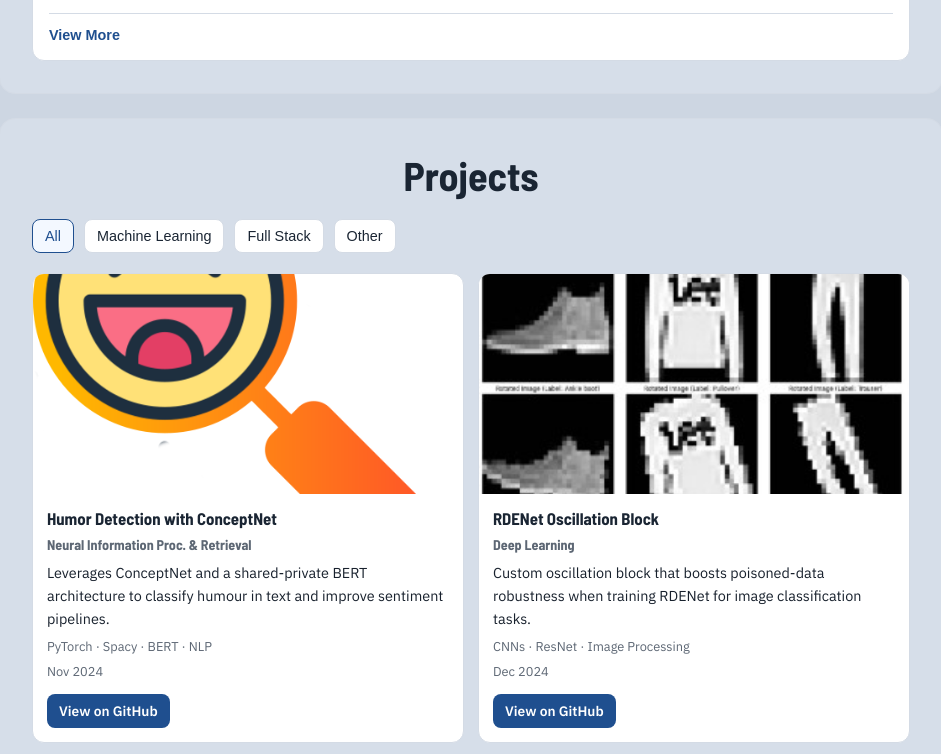
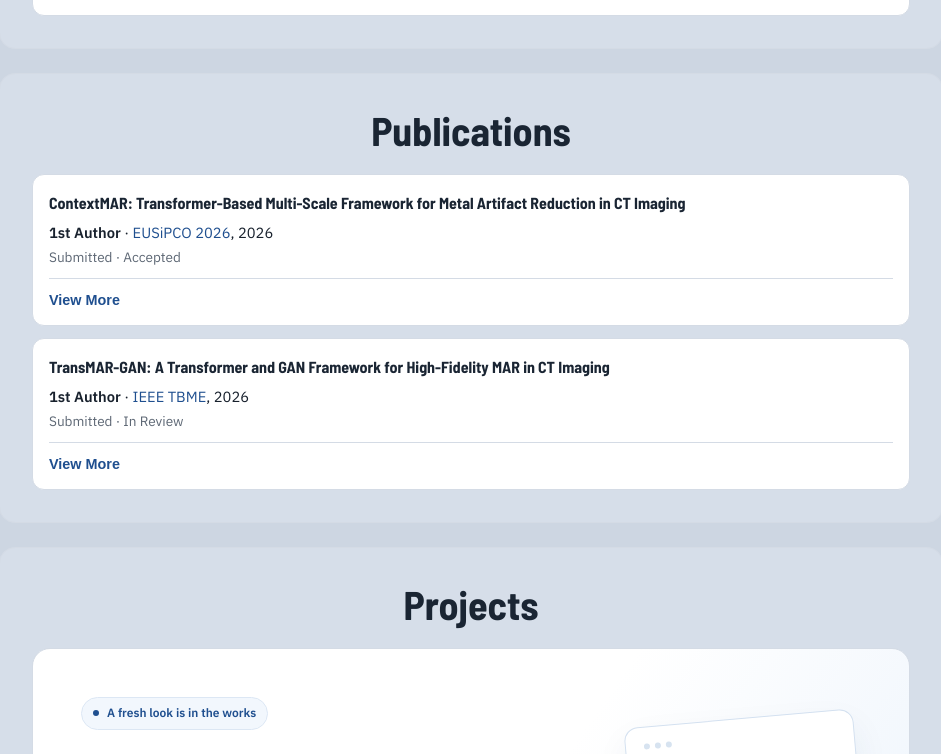
Before and after one commit to mpat247/manavpatel.github.io, a React (Vite) app: page / in a window 1280 px wide. Shown: the part 4565-5319 px from the top of the page, without its empty margins (309-1250 px from the left). Built offline with nearby package versions, Linux system fonts and the light colour scheme.

Commit message:
Restore Georgia Tech education, refresh skills, and revamp projects section

```diff
--- a/src/components/Projects/ProjectsComponent.css
+++ b/src/components/Projects/ProjectsComponent.css
@@ -13,14 +13,6 @@
   text-align: center;
 }
 
-.projects-label {
-  margin: 0 0 8px;
-  font-size: 0.8rem;
-  letter-spacing: 0.08em;
-  text-transform: uppercase;
-  color: var(--text-muted);
-}
-
 .projects-heading {
   margin: 0;
   font-size: clamp(1.9rem, 3.6vw, 2.5rem);
@@ -28,113 +20,147 @@
   color: var(--secondary-color);
 }
 
-.filter-btns {
-  margin-bottom: 20px;
-  display: flex;
-  flex-wrap: wrap;
-  gap: 10px;
+.projects-revamp {
+  display: grid;
+  grid-template-columns: minmax(0, 1fr) 230px;
+  align-items: center;
+  gap: 40px;
+  padding: clamp(28px, 4vw, 48px);
+  border: 1px solid var(--border-color);
+  border-radius: 18px;
+  background: linear-gradient(125deg, #ffffff 55%, #edf4fc 100%);
+  overflow: hidden;
 }
 
-.filter-btn {
-  padding: 8px 12px;
-  border: 1px solid var(--border-color);
-  border-radius: 8px;
-  cursor: pointer;
-  background: #ffffff;
-  color: var(--secondary-color);
-  font-size: 0.9rem;
-  transition:
-    border-color 0.2s,
-    color 0.2s,
-    background 0.2s;
+.projects-revamp-content {
+  min-width: 0;
 }
 
-.filter-btn:hover,
-.filter-btn.active {
-  background: #f3f8ff;
+.projects-revamp-badge {
+  display: inline-flex;
+  align-items: center;
+  gap: 8px;
+  padding: 7px 11px;
+  border: 1px solid #dce7f4;
+  border-radius: 999px;
+  background: #f2f7fd;
   color: var(--accent-color);
-  border-color: var(--accent-color);
+  font-size: 0.75rem;
+  font-weight: 600;
+  line-height: 1.4;
 }
 
-.projects-featured-grid {
-  display: grid;
-  gap: 14px;
-  grid-template-columns: repeat(auto-fit, minmax(360px, 1fr));
-  margin-bottom: 14px;
+.projects-revamp-badge > span {
+  width: 6px;
+  height: 6px;
+  flex-shrink: 0;
+  border-radius: 50%;
+  background: var(--accent-color);
 }
 
-.projects-support-grid {
-  display: grid;
-  gap: 14px;
-  grid-template-columns: repeat(auto-fit, minmax(280px, 1fr));
+.projects-revamp h3 {
+  margin: 18px 0 12px;
+  color: var(--secondary-color);
+  font-size: clamp(1.8rem, 3.4vw, 2.6rem);
+  line-height: 1.15;
+  letter-spacing: -0.025em;
 }
 
-.project-card {
-  border: 1px solid var(--border-color);
-  border-radius: 12px;
-  overflow: hidden;
-  background: #ffffff;
-  display: grid;
-  grid-template-rows: 180px 1fr;
+.projects-revamp p {
+  max-width: 520px;
+  margin: 0;
+  color: var(--text-muted);
+  font-size: 0.98rem;
+  line-height: 1.75;
 }
 
-.project-card.featured {
-  grid-template-rows: 220px 1fr;
-}
-
-.project-image {
-  width: 100%;
-  height: 100%;
-  object-fit: cover;
-}
-
-.project-content {
-  padding: 14px;
-  display: flex;
-  flex-direction: column;
-  gap: 8px;
-}
-
-.project-content h3 {
-  margin: 0;
-  font-size: 1.05rem;
-  color: var(--secondary-color);
-}
-
-.project-content h5 {
-  margin: 0;
+.projects-revamp-link {
+  display: inline-flex;
+  align-items: center;
+  gap: 12px;
+  margin-top: 24px;
+  padding: 11px 16px;
+  border-radius: 9px;
+  background: var(--accent-color);
+  color: #ffffff;
   font-size: 0.88rem;
-  color: var(--text-muted);
-}
-
-.project-content p {
-  margin: 0;
-  color: var(--text-primary);
-  line-height: 1.6;
-  font-size: 0.9rem;
-}
-
-.project-meta {
-  font-size: 0.8rem;
-  color: var(--text-muted);
-}
-
-.btn-primary {
-  display: inline-block;
-  margin-top: 6px;
-  padding: 8px 12px;
-  border-radius: 8px;
-  background: var(--accent-color);
-  color: #fff;
+  font-weight: 600;
   text-decoration: none;
-  font-size: 0.86rem;
-  font-weight: 600;
-  align-self: flex-start;
   transition: background 0.2s;
 }
 
-.btn-primary:hover {
+.projects-revamp-link:hover {
   background: var(--accent-hover);
+}
+
+.projects-revamp-link:focus-visible {
+  outline: 2px solid var(--accent-color);
+  outline-offset: 4px;
+}
+
+.projects-revamp-link svg {
+  width: 18px;
+  height: 18px;
+}
+
+.projects-revamp-art {
+  padding: 18px 0;
+}
+
+.projects-revamp-window {
+  padding: 16px 18px 22px;
+  border: 1px solid #d4e1f0;
+  border-radius: 14px;
+  background: #ffffff;
+  box-shadow: 0 16px 35px #193b6710;
+  transform: rotate(-5deg);
+}
+
+.projects-revamp-window-bar {
+  display: flex;
+  gap: 5px;
+}
+
+.projects-revamp-window-bar span {
+  width: 6px;
+  height: 6px;
+  border-radius: 50%;
+  background: #d7e3f0;
+}
+
+.projects-revamp-window > svg {
+  display: block;
+  width: 120px;
+  height: 80px;
+  margin: 18px auto 14px;
+  color: var(--accent-color);
+}
+
+.projects-revamp-lines {
+  display: grid;
+  gap: 7px;
+  padding: 0 12px;
+}
+
+.projects-revamp-lines span {
+  height: 5px;
+  border-radius: 99px;
+  background: #e8eff7;
+}
+
+.projects-revamp-lines span:nth-child(2) {
+  width: 75%;
+}
+
+.projects-revamp-lines span:nth-child(3) {
+  width: 50%;
+}
+
+@media (max-width: 1100px) {
+  .projects-revamp {
+    grid-template-columns: minmax(0, 1fr) 180px;
+    gap: 24px;
+  }
 }
 
 @media (max-width: 900px) {
@@ -142,7 +168,12 @@
     padding: 22px;
   }
 
-  .projects-featured-grid {
+  .projects-revamp {
     grid-template-columns: 1fr;
+    gap: 0;
+  }
+
+  .projects-revamp-art {
+    display: none;
   }
 }
--- a/src/components/Projects/ProjectsComponent.jsx
+++ b/src/components/Projects/ProjectsComponent.jsx
@@ -1,137 +1,6 @@
-/* ─────────────────────────────────────────────────────────────
-   ProjectsComponent
-   -------------------------------------------------------------
-   - Category filter (All · ML · Full-Stack · Other)
-   - Responsive 3-column masonry-like grid
-   - Hover overlay + modal pop-up for details
-   - NO external libs, only React & CSS
-   ─────────────────────────────────────────────────────────── */
-
-import { useState } from "react";
 import "./ProjectsComponent.css";
 
-/* ###############  DATA  ################## */
-const projectData = [
-  {
-    id: 12,
-    title: "Humor Detection with ConceptNet",
-    subtitle: "Neural Information Proc. & Retrieval",
-    img: "humor.png",
-    category: "ml",
-    skills: "PyTorch · Spacy · BERT · NLP",
-    date: "Nov 2024",
-    github: "https://github.com/mpat247/Enhanced-Humour-Detection",
-    description:
-      "Leverages ConceptNet and a shared-private BERT architecture to classify humour in text and improve sentiment pipelines.",
-  },
-  {
-    id: 13,
-    title: "RDENet Oscillation Block",
-    subtitle: "Deep Learning",
-    img: "rde.jpg",
-    category: "ml",
-    skills: "CNNs · ResNet · Image Processing",
-    date: "Dec 2024",
-    github: "https://github.com/mpat247/RDENet-Oscillation-Block",
-    description:
-      "Custom oscillation block that boosts poisoned-data robustness when training RDENet for image classification tasks.",
-  },
-  {
-    id: 14,
-    title: "Credit Scoring · Anomaly Detection",
-    subtitle: "Secure Machine Learning",
-    img: "credit.png",
-    category: "ml",
-    skills: "Random Forest · XGBoost · Data Poisoning",
-    date: "Dec 2024",
-    github: "https://github.com/mpat247/Credit-Scoring-Model",
-    description:
-      "Combines classic tabular ML with anomaly-detection defences to harden credit-risk pipelines against poisoning attacks.",
-  },
-  {
-    id: 1,
-    title: "Movie Success Predictor",
-    subtitle: "Neural Networks",
-    img: "movie4.png",
-    category: "ml",
-    skills: "LSTM · BERT · TensorFlow",
-    date: "Jul 2024",
-    github: "https://github.com/mpat247/MovieSuccessPredictor",
-    description:
-      "Predicts box-office success from pre-release signals using BERT embeddings, LSTMs and ensemble baselines.",
-  },
-  {
-    id: 2,
-    title: "BiasAware",
-    subtitle: "Capstone Project",
-    img: "biasaware.png",
-    category: "fullstack",
-    skills: "React · Node.js · MongoDB",
-    date: "Apr 2024",
-    github: "https://github.com/mpat247/BiasAware",
-    description:
-      "Web platform that surfaces demographic bias in ML models via explainability heat-maps and reporting dashboards.",
-  },
-  {
-    id: 4,
-    title: "Resort Transportation MS",
-    subtitle: "Cloud & Distributed",
-    img: "resort.png",
-    category: "fullstack",
-    skills: "FastAPI · React · AWS",
-    date: "Mar 2024",
-    github: "https://github.com/mpat247/ResortTransportationManagement",
-    description:
-      "Micro-service suite that optimises shuttle routes for large resorts; CI/CD via GitHub Actions → EKS.",
-  },
-  {
-    id: 6,
-    title: "onTrack",
-    subtitle: "Project Management",
-    img: "calendar.png",
-    category: "fullstack",
-    skills: "Express · React · Oracle",
-    date: "Nov 2023",
-    github: "https://github.com/mpat247/onTrack",
-    description:
-      "Student PM tool with sprint boards, burndown charts and Gantt view; backend REST API built with Express.",
-  },
-  {
-    id: 9,
-    title: "manavpatel.me",
-    subtitle: "Personal Portfolio",
-    img: "portfolio.png",
-    category: "other",
-    skills: "HTML · CSS · JavaScript",
-    date: "",
-    github: "https://github.com/mpat247/manavpatel.github.io",
-    description:
-      "Static portfolio (the one you’re migrating!) originally crafted with vanilla HTML/CSS/JS and particles.js.",
-  },
-  {
-    id: 15,
-    title: "My GitHub",
-    subtitle: "",
-    img: "github.png",
-    category: "all",
-    skills: "",
-    date: "",
-    github: "https://github.com/mpat247",
-    description:
-      "Browse all repos, issues and OSS contributions on my GitHub profile.",
-  },
-];
-
-/* ################  COMPONENT ################ */
 export default function ProjectsComponent() {
-  const [filter, setFilter] = useState("all");
-
-  const filtered = projectData.filter(
-    (p) => filter === "all" || p.category === filter,
-  );
-  const featured = filtered.slice(0, 2);
-  const supporting = filtered.slice(2);
-
   return (
     <section id="projects" className="projects-section">
       <div className="projects-container">
@@ -141,88 +10,62 @@ export default function ProjectsComponent() {
           </h2>
         </div>
 
-        <div className="filter-btns" data-aos="fade-in">
-          {["all", "ml", "fullstack", "other"].map((cat) => (
-            <button
-              key={cat}
-              className={`filter-btn ${filter === cat ? "active" : ""}`}
-              onClick={() => setFilter(cat)}
+        <div className="projects-revamp">
+          <div className="projects-revamp-content">
+            <span className="projects-revamp-badge">
+              <span aria-hidden="true" />
+              A fresh look is in the works
+            </span>
+            <h3>Under Revamp</h3>
+            <p>
+              I’m refreshing this space with selected software and ML/AI projects.
+              Explore my work on GitHub in the meantime.
+            </p>
+            <a
+              href="https://github.com/mpat247"
+              target="_blank"
+              rel="noreferrer"
+              className="projects-revamp-link"
             >
-              {cat === "all"
-                ? "All"
-                : cat === "ml"
-                  ? "Machine Learning"
-                  : cat === "fullstack"
-                    ? "Full Stack"
-                    : "Other"}
-            </button>
-          ))}
-        </div>
+              Explore GitHub
+              <svg
+                viewBox="0 0 24 24"
+                fill="none"
+                stroke="currentColor"
+                strokeWidth="1.8"
+                strokeLinecap="round"
+                strokeLinejoin="round"
+                aria-hidden="true"
+              >
+                <path d="M7 17 17 7M7 7h10v10" />
+              </svg>
+            </a>
+          </div>
 
-        <div className="projects-featured-grid">
-          {featured.map((proj) => (
-            <article
-              key={proj.id}
-              className="project-card featured"
-              data-aos="fade-up"
-            >
-              <img
-                src={`/images/${proj.img}`}
-                alt={proj.title}
-                className="project-image"
-              />
-              <div className="project-content">
-                <h3>{proj.title}</h3>
-                {proj.subtitle && <h5>{proj.subtitle}</h5>}
-                <p>{proj.description}</p>
-                {proj.skills && (
-                  <span className="project-meta">{proj.skills}</span>
-                )}
-                {proj.date && <span className="project-meta">{proj.date}</span>}
-                {proj.github && (
-                  <a
-                    href={proj.github}
-                    target="_blank"
-                    rel="noreferrer"
-                    className="btn-primary"
-                  >
-                    View on GitHub
-                  </a>
-                )}
+          <div className="projects-revamp-art" aria-hidden="true">
+            <div className="projects-revamp-window">
+              <div className="projects-revamp-window-bar">
+                <span />
+                <span />
+                <span />
               </div>
-            </article>
-          ))}
-        </div>
-
-        <div className="projects-support-grid">
-          {supporting.map((proj) => (
-            <article key={proj.id} className="project-card" data-aos="fade-up">
-              <img
-                src={`/images/${proj.img}`}
-                alt={proj.title}
-                className="project-image"
-              />
-              <div className="project-content">
-                <h3>{proj.title}</h3>
-                {proj.subtitle && <h5>{proj.subtitle}</h5>}
-                <p>{proj.description}</p>
-                {proj.skills && (
-                  <span className="project-meta">{proj.skills}</span>
-                )}
-                {proj.date && <span className="project-meta">{proj.date}</span>}
-                {proj.github && (
-                  <a
-                    href={proj.github}
-                    target="_blank"
-                    rel="noreferrer"
-                    className="btn-primary"
-                  >
-                    View on GitHub
-                  </a>
-                )}
+              <svg
+                viewBox="0 0 120 80"
+                fill="none"
+                stroke="currentColor"
+                strokeWidth="4"
+                strokeLinecap="round"
+                strokeLinejoin="round"
+              >
+                <path d="m36 22-18 18 18 18M84 22l18 18-18 18M69 14 51 66" />
+              </svg>
+              <div className="projects-revamp-lines">
+                <span />
+                <span />
+                <span />
               </div>
-            </article>
-          ))}
+            </div>
+          </div>
         </div>
       </div>
     </section>
--- a/src/components/Skills/SkillsComponent.jsx
+++ b/src/components/Skills/SkillsComponent.jsx
@@ -1,8 +1,8 @@
 /* ─────────────────────────────────────────────────────────────
    SkillsComponent
    -------------------------------------------------------------
-   Categories: Languages · Frameworks/Libraries · Machine
-   Learning · Data · DevOps & Tools
+   Categories: Languages · Frameworks/Testing · ML/AI · Data ·
+   Cloud, DevOps, & Tools
    ─────────────────────────────────────────────────────────── */
 
 import "./SkillsComponent.css";
@@ -26,10 +26,10 @@ const skillGroups = [
         <polyline points="8 6 2 12 8 18" />
       </svg>
     ),
-    text: "Python · TypeScript · Java · C# · C++ · C · Go · Bash · SQL · HTML/CSS",
+    text: "Java · Python · TypeScript · JavaScript · C# · C++ · C · SQL",
   },
   {
-    title: "Frameworks / Libraries",
+    title: "Frameworks / Testing",
     icon: (
       <svg
         xmlns="http://www.w3.org/2000/svg"
@@ -47,10 +47,10 @@ const skillGroups = [
         <polyline points="2 12 12 17 22 12" />
       </svg>
     ),
-    text: "Node.js (Express) · FastAPI · Spring Boot · ASP.NET Core & MVC · React · Next.js · OpenCV · FAISS · gRPC · Flask · JUnit · Selenium · Jest · PyTest",
+    text: "React · Node.js · Express.js · FastAPI · .NET · ASP.NET Core/MVC · Flask · Spring Boot · JUnit · Jest · pytest",
   },
   {
-    title: "Machine Learning",
+    title: "ML / AI",
     icon: (
       <svg
         xmlns="http://www.w3.org/2000/svg"
@@ -75,7 +75,7 @@ const skillGroups = [
         <line x1="1" y1="14" x2="4" y2="14" />
       </svg>
     ),
-    text: "PyTorch · TensorFlow · Keras · NumPy · Pandas · Scikit-learn · Matplotlib · LangChain · Ollama · Hugging Face",
+    text: "PyTorch · TensorFlow · scikit-learn · XGBoost · LightGBM · Hugging Face · Sentence Transformers · spaCy · OpenCV · FAISS · LangChain",
   },
   {
     title: "Data",
@@ -97,10 +97,10 @@ const skillGroups = [
         <path d="M3 17c0 1.66 4.03 3 9 3s9-1.34 9-3" />
       </svg>
     ),
-    text: "PostgreSQL · MongoDB · MySQL · SQL Server · Redis · OneStream · BigQuery",
+    text: "PostgreSQL · MongoDB · MySQL · SQL Server · Redis · BigQuery · Qdrant",
   },
   {
-    title: "DevOps & Tools",
+    title: "Cloud, DevOps, & Tools",
     icon: (
       <svg
         xmlns="http://www.w3.org/2000/svg"
@@ -116,7 +116,7 @@ const skillGroups = [
         <path d="M14.7 6.3a5.5 5.5 0 0 0-7.4 7.4l-4.2 4.2a2 2 0 0 0 2.8 2.8l4.2-4.2a5.5 5.5 0 0 0 7.4-7.4l-2.1-2.1z" />
       </svg>
     ),
-    text: "AWS · GCP · Azure · Docker · Kubernetes · CI/CD (GitHub Actions) · NGINX · Git · GitHub · Postman · VS Code · IntelliJ · Eclipse",
+    text: "AWS · Azure · GCP · Docker · Kubernetes · Git · CI/CD · Jenkins · SonarQube · Jira · Postman · Visual Studio · VS Code",
   },
 ];
 
```
Also changed, not shown: src/components/Education/EducationComponent.css (+7 -0 lines), src/components/Education/EducationComponent.jsx (+11 -9 lines).
